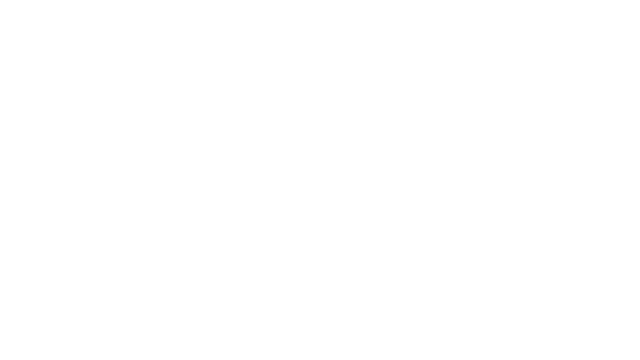
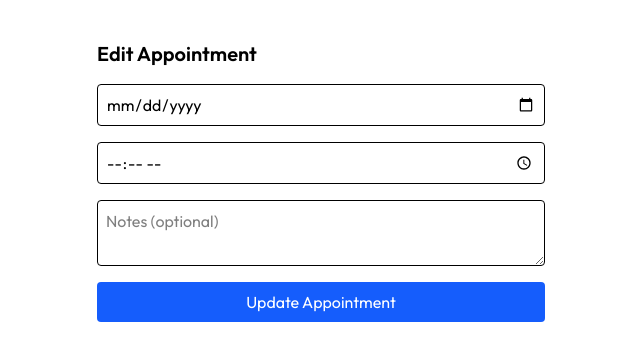
Before and after one commit to medicplus-org/medic-plus, a React (Vite) app: page /edit-appointment/1 in a window 1280 px wide. Before the commit this address had no page. Shown: the top 360 px of the page, without its empty margins (319-959 px from the left). Built offline with nearby package versions, Linux system fonts and the light colour scheme; no server answers.

Commit message:
edit feature

```diff
--- a/package.json
+++ b/package.json
@@ -16,6 +16,7 @@
     "lucide-react": "^0.487.0",
     "react": "^19.0.0",
     "react-dom": "^19.0.0",
+    "react-hot-toast": "^2.5.2",
     "react-router": "^7.5.0",
     "react-router-dom": "^7.5.0",
     "tailwindcss": "^4.1.3"
--- a/src/App.jsx
+++ b/src/App.jsx
@@ -16,10 +16,13 @@
 import DocLogin from "./pages/auth/docsignup/DocLogin";
 import BookAppointmentForm from "./pages/components/BookAppointmentForm";
 import Contact from "./pages/user/Contact";
+import EditUserAppointment from "./pages/user/EditUserAppointment";
+import { Toaster } from "react-hot-toast";
 
 function App() {
   return (
     <BrowserRouter>
+      <Toaster position="top-right" toastOptions={{ duration: 3000 }} />
       <Routes>
         <Route path="/" element={<RootLayout />}>
           <Route index={true} element={<Landing />} />
@@ -38,6 +41,10 @@
         <Route path="/selectsignup" element={<SelectSignup />} />
         <Route path="/doclogin" element={<DocLogin />} />
         <Route path="/book/:doctorId" element={<BookAppointmentForm />} />
+        <Route
+          path="/edit-appointment/:appointmentId"
+          element={<EditUserAppointment />}
+        />
       </Routes>
     </BrowserRouter>
   );
--- a/src/pages/user/EditUserAppointment.jsx
+++ b/src/pages/user/EditUserAppointment.jsx
@@ -1,7 +1,101 @@
-import React from "react";
+import React, { useEffect, useState } from "react";
+import { useNavigate, useParams } from "react-router";
+import {
+  apiGetDocAppointment,
+  apiUpdateUserAppointmentById,
+} from "../../services/doctors";
 
 const EditUserAppointment = () => {
-  return <div>EditUserAppointment</div>;
+  const { appointmentId } = useParams();
+  const navigate = useNavigate();
+  const [formData, setFormData] = useState({
+    date: "",
+    time: "",
+    notes: "",
+  });
+
+  // Fetch current appointment details
+  useEffect(() => {
+    const fetchAppointment = async () => {
+      try {
+        const res = await apiGetDocAppointment();
+        const user = JSON.parse(localStorage.getItem("user"));
+        const target = res.data.find(
+          (item) =>
+            item._id === appointmentId && item.patientId._id === user.UserId
+        );
+        if (target) {
+          setFormData({
+            date: target.date?.split("T")[0], // Ensure proper format
+            time: target.time,
+            notes: target.notes,
+          });
+        } else {
+          alert("Appointment not found or unauthorized access");
+          navigate("/userdashboard");
+        }
+      } catch (err) {
+        console.error("Error fetching appointment", err);
+      }
+    };
+    fetchAppointment();
+  }, [appointmentId, navigate]);
+
+  const handleChange = (e) => {
+    setFormData((prev) => ({
+      ...prev,
+      [e.target.name]: e.target.value,
+    }));
+  };
+
+  const handleSubmit = async (e) => {
+    e.preventDefault();
+    try {
+      await apiUpdateUserAppointmentById(appointmentId, formData);
+      alert("Appointment updated successfully!");
+      navigate("/userdashboard");
+    } catch (err) {
+      console.error("Failed to update appointment:", err);
+      alert("Failed to update appointment. Try again.");
+    }
+  };
+
+  return (
+    <div className="max-w-md mx-auto mt-10">
+      <h2 className="text-xl font-semibold mb-4">Edit Appointment</h2>
+      <form onSubmit={handleSubmit} className="flex flex-col gap-4">
+        <input
+          type="date"
+          name="date"
+          value={formData.date}
+          onChange={handleChange}
+          required
+          className="border p-2 rounded"
+        />
+        <input
+          type="time"
+          name="time"
+          value={formData.time}
+          onChange={handleChange}
+          required
+          className="border p-2 rounded"
+        />
+        <textarea
+          name="notes"
+          value={formData.notes}
+          onChange={handleChange}
+          placeholder="Notes (optional)"
+          className="border p-2 rounded"
+        />
+        <button
+          type="submit"
+          className="bg-blue-600 text-white px-4 py-2 rounded"
+        >
+          Update Appointment
+        </button>
+      </form>
+    </div>
+  );
 };
 
 export default EditUserAppointment;
--- a/src/pages/user/UserDashboard.jsx
+++ b/src/pages/user/UserDashboard.jsx
@@ -2,7 +2,11 @@
 import { ChevronDown, User, Calendar, LogOut } from "lucide-react";
 import { Link } from "react-router-dom";
 import { useNavigate } from "react-router";
-import { apiGetDocAppointment } from "../../services/doctors";
+import {
+  apiGetDocAppointment,
+  apiDeleteUserAppointmentbyId,
+} from "../../services/doctors";
+import toast from "react-hot-toast";
 
 const UserDashboard = () => {
   const [isDropdownOpen, setIsDropdownOpen] = useState(false);
@@ -37,6 +41,21 @@
       setAppointments(userAppointments);
     } catch (error) {
       console.error("Error fetching appointments:", error);
+    }
+  };
+
+  const handleDeleteAppointment = async (id) => {
+    if (!window.confirm("Are you sure you want to cancel this appointment?"))
+      return;
+
+    try {
+      await apiDeleteUserAppointmentbyId(id);
+      toast.success("Appointment canceled successfully");
+      // Refresh list after deletion
+      fetchAppointments();
+    } catch (error) {
+      console.error("Failed to cancel appointment:", error);
+      toast.error("Failed to cancel appointment. Please try again.");
     }
   };
 
@@ -174,12 +193,19 @@
                       Upcoming
                     </button>
                   )}
-                  <button className="border border-gray-300 text-gray-600 px-4 py-2 rounded-md hover:bg-gray-50 transition-colors w-32">
-                    Update appointment
-                  </button>
-                  <button className="border border-gray-300 text-gray-600 px-4 py-2 rounded-md hover:bg-gray-50 transition-colors w-32">
+                  <button
+                    onClick={() => handleDeleteAppointment(appointment._id)}
+                    className="border border-gray-300 text-gray-600 px-4 py-2 rounded-md hover:bg-gray-50 transition-colors w-32"
+                  >
                     Cancel appointment
                   </button>
+
+                  <Link
+                    to={`/edit-appointment/${appointment._id}`}
+                    className="border border-gray-300 text-center text-gray-600 px-4 py-2 rounded-md hover:bg-gray-50 transition-colors w-32"
+                  >
+                    Update appointment
+                  </Link>
                 </div>
               </div>
             ))}
--- a/src/services/doctors.js
+++ b/src/services/doctors.js
@@ -26,6 +26,7 @@
       Authorization: `Bearer ${localStorage.getItem("token")}`,
     },
   });
+
 export const apiGetUserAppointment = async () =>
   apiClient.get("/appointment", {
     headers: {
@@ -35,3 +36,17 @@
 
 export const apiDeleteUserAppointmentbyId = async (id) =>
   apiClient.delete(`/appointment/${id}`);
+
+export const apiGetAppointmentById = async (id) =>
+  apiClient.get(`/appointment/${id}`, {
+    headers: {
+      Authorization: `Bearer ${localStorage.getItem("token")}`,
+    },
+  });
+
+export const apiUpdateUserAppointmentById = async (id, data) =>
+  apiClient.patch(`/appointment/${id}`, data, {
+    headers: {
+      Authorization: `Bearer ${localStorage.getItem("token")}`,
+    },
+  });
```
Also changed, not shown: 1 other file (tests, documents, lock files or other folders).
